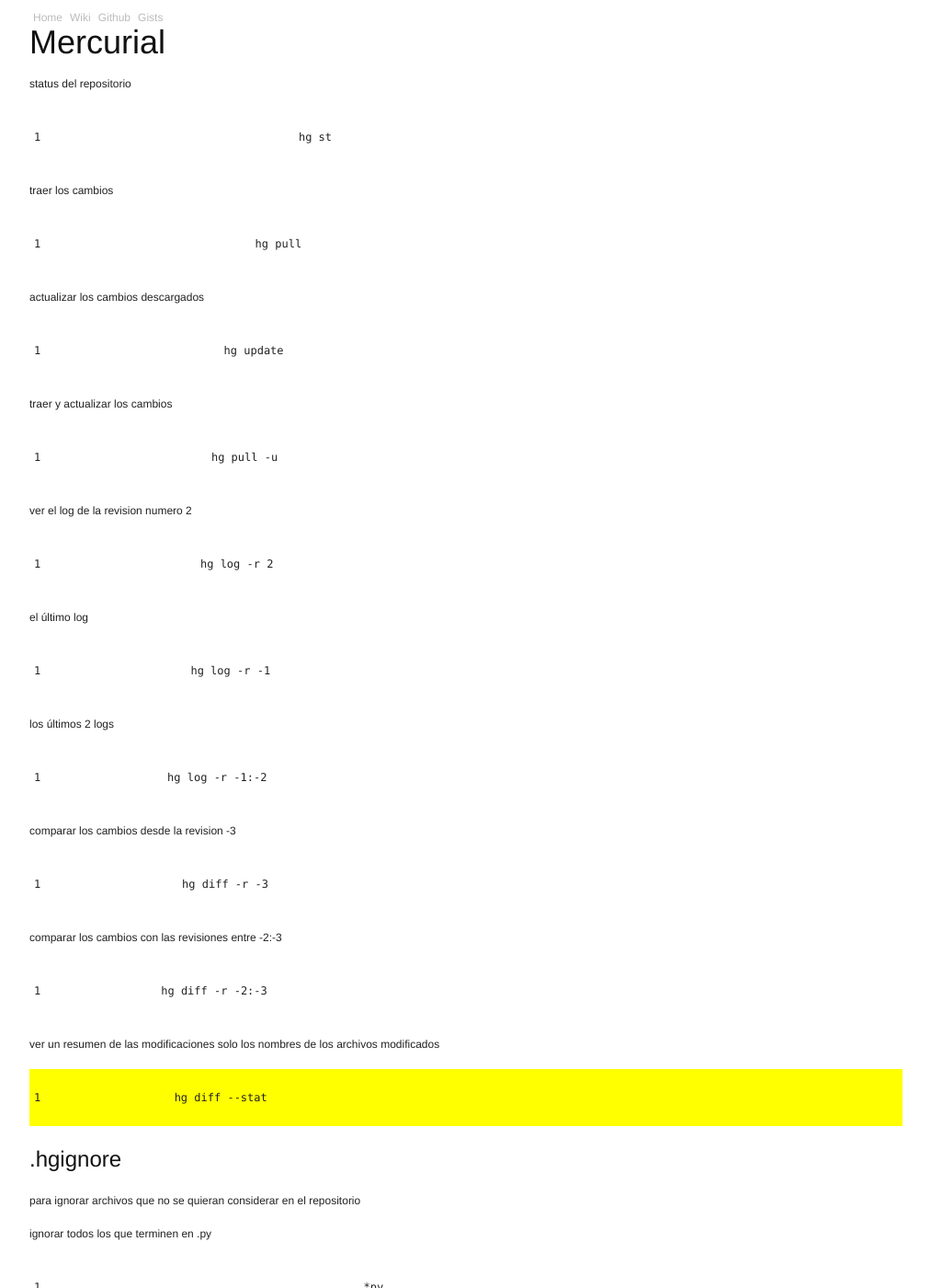
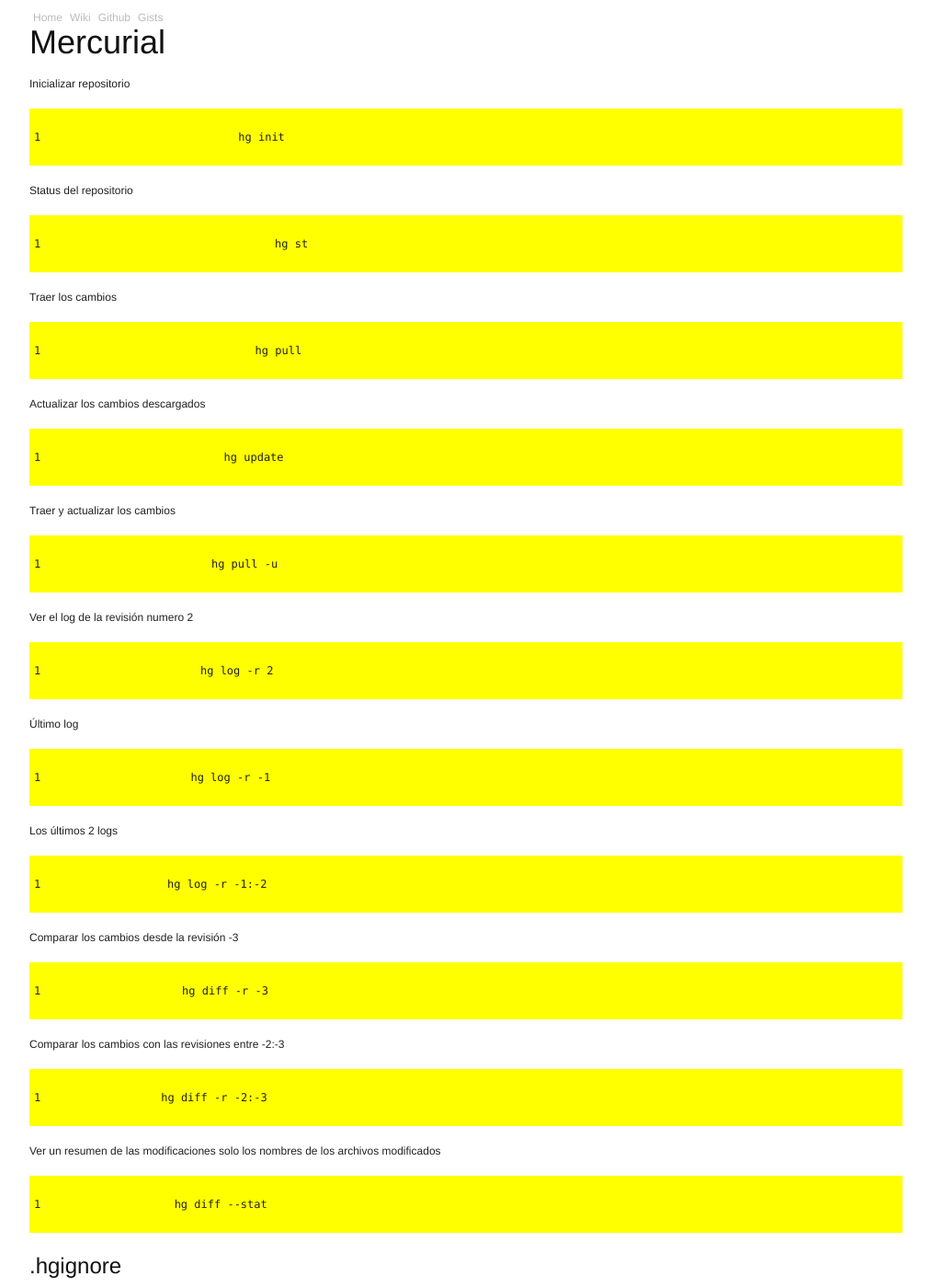
Before and after one commit to juanpabloaj/juanpabloaj.github.com, a Jekyll site: the page built from wiki/mercurial.md, in a window 1280 px wide and 1400 px high. Shown: the whole window at 92% size, without its empty margins (133-1146 px from the left). Built offline with Jekyll 4.4.1, drawn with Linux system fonts in a browser that asks for light colours; Markdown is read by kramdown in place of the engine named in the settings; some of the changed text lies outside the part shown.

Commit message:
zsh y hg

```diff
--- /dev/null
+++ b/_includes/gitDiffStat.markdown
@@ -0,0 +1,2 @@
+ wiki/mercurial.md |   61 ++++++++++++++++++++++++++++++++--------------------
+ wiki/zsh.md       |   25 +++++++++++++++++++++
--- a/wiki/mercurial.md
+++ b/wiki/mercurial.md
@@ -3,34 +3,47 @@ layout: default
 title : Mercurial
 ---
 
-status del repositorio
-`hg st`
+Inicializar repositorio
 
-traer los cambios
-`hg pull`
+	hg init
 
-actualizar los cambios descargados
-`hg update`
+Status del repositorio
 
-traer y actualizar los cambios
-`hg pull -u`
+	hg st
 
-ver el log de la revision numero 2
-`hg log -r 2`
+Traer los cambios
 
-el último log
-`hg log -r -1`
+	hg pull
 
-los últimos 2 logs
-`hg log -r -1:-2`
+Actualizar los cambios descargados
 
-comparar los cambios desde la revision -3
-`hg diff -r -3`
+	hg update
 
-comparar los cambios con las revisiones entre -2:-3
-`hg diff -r -2:-3`
+Traer y actualizar los cambios
 
-ver un resumen de las modificaciones solo los nombres de los archivos modificados
+	hg pull -u
+
+Ver el log de la revisión numero 2
+
+	hg log -r 2
+
+Último log
+
+	hg log -r -1
+
+Los últimos 2 logs
+
+	hg log -r -1:-2
+
+Comparar los cambios desde la revisión -3
+
+	hg diff -r -3
+
+Comparar los cambios con las revisiones entre -2:-3
+
+	hg diff -r -2:-3
+
+Ver un resumen de las modificaciones solo los nombres de los archivos modificados
 
 	hg diff --stat
 
```
Also changed, not shown: other parts of wiki/mercurial.md (+5 -5 lines), wiki/zsh.md (added, +25 -0 lines).
